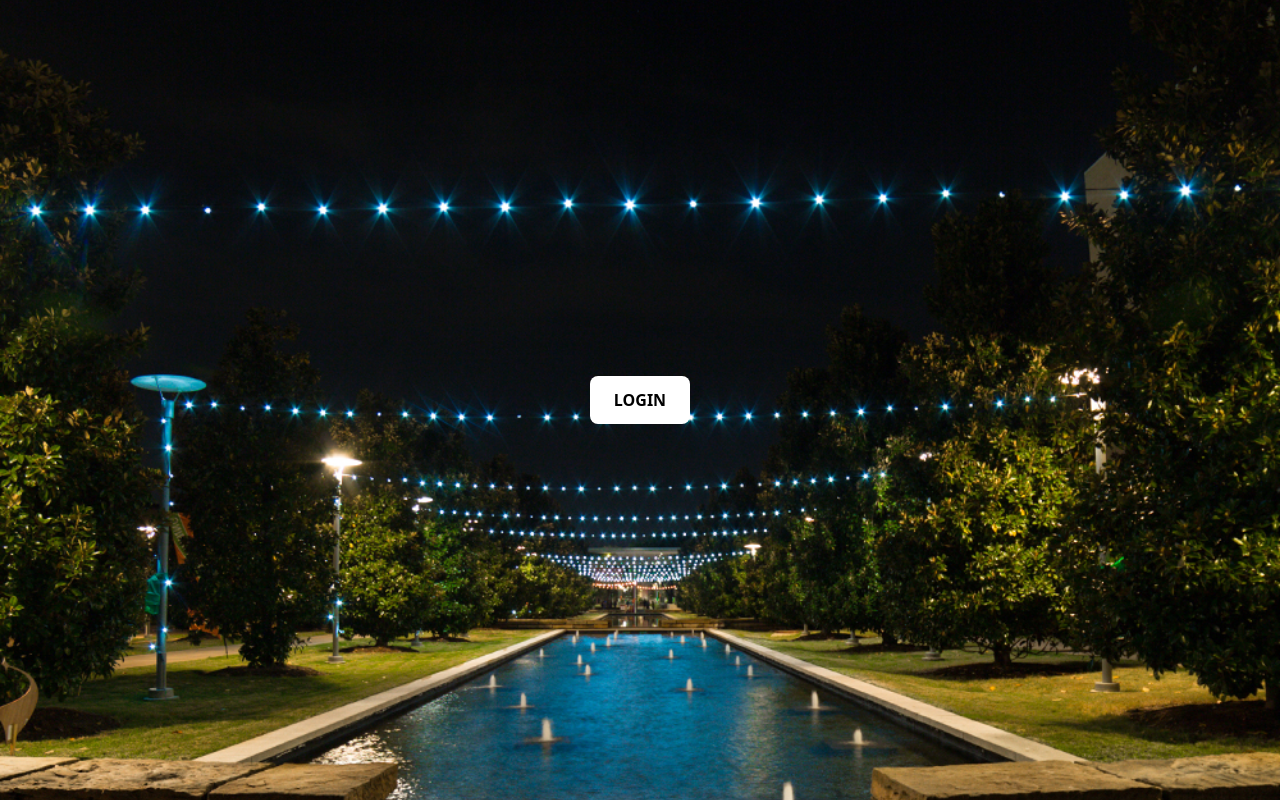
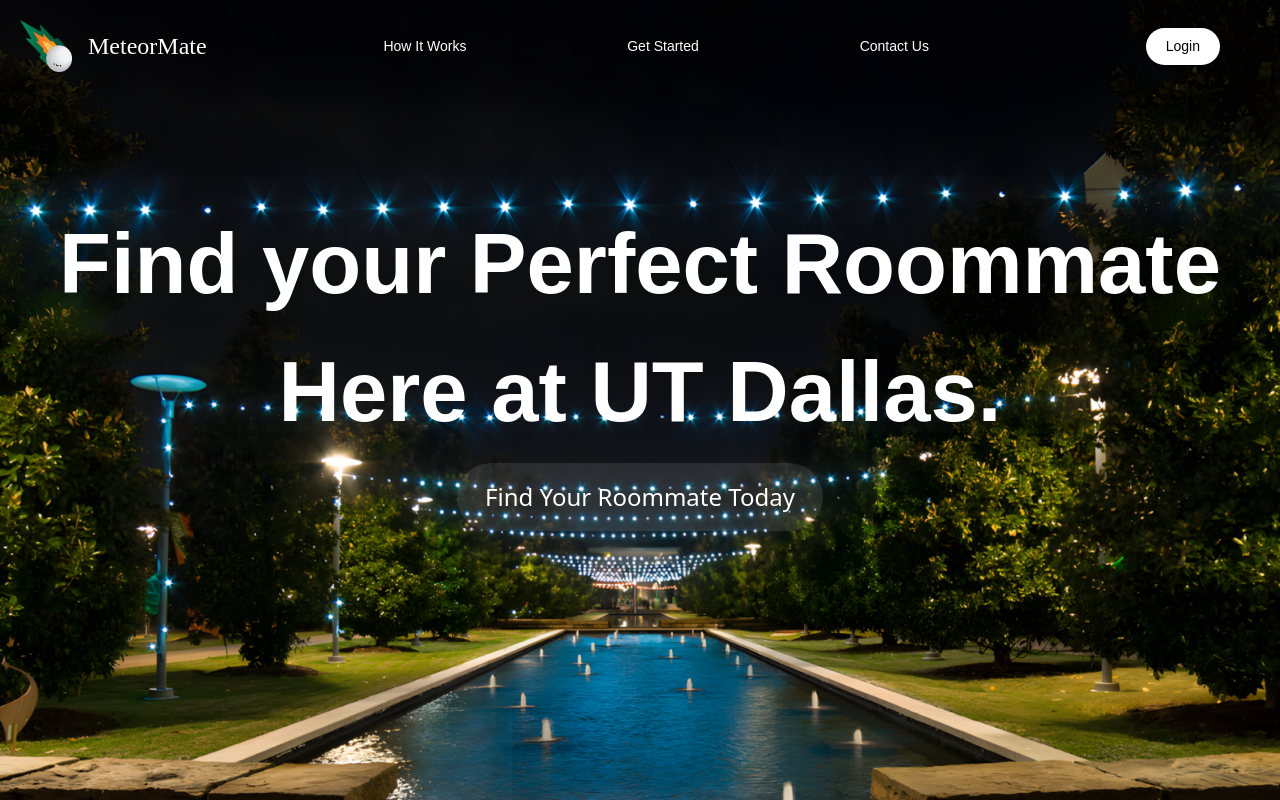
Before and after one commit to acmutd/meteormate-client, a Next.js app in the folder meteor-mate/: page / in a window 1280 px wide. Built offline with nearby package versions, Linux system fonts and the light colour scheme.

Commit message:
first screen of the landing page completed

```diff
--- a/meteor-mate/src/app/_document.tsx
+++ b/meteor-mate/src/app/_document.tsx
@@ -7,10 +7,27 @@ export default function Document() {
         {/* Preconnect for better font loading performance */}
         <link rel="preconnect" href="https://fonts.googleapis.com" />
         <link rel="preconnect" href="https://fonts.gstatic.com" crossOrigin="anonymous" />
+
+        {/* Urbanist font */}
         <link
           href="https://fonts.googleapis.com/css2?family=Urbanist:ital,wght@0,100..900;1,100..900&display=swap"
           rel="stylesheet"
         />
+
+        {/* Oranienbaum font */}
+        <link
+          href="https://fonts.googleapis.com/css2?family=Oranienbaum&display=swap"
+          rel="stylesheet"
+        />
+
+        {/* Outfit font */}
+        <link
+          href="https://fonts.googleapis.com/css2?family=Outfit:wght@100..900&display=swap"
+          rel="stylesheet"
+        />
+        {/* Didact Gothic font */}
+        <link href="https://fonts.googleapis.com/css2?family=Didact+Gothic&display=swap" rel="stylesheet"></link>
+
       </Head>
       <body>
         <Main />
--- a/meteor-mate/src/app/globals.css
+++ b/meteor-mate/src/app/globals.css
@@ -9,3 +9,51 @@ body {
   height: 100%;
   overflow: hidden;
 }
+
+.didact-gothic-regular {
+  font-family: "Didact Gothic", sans-serif;
+  font-weight: 400;
+  font-style: normal;
+}
+.oranienbaum-regular {
+  font-family: "Oranienbaum", serif;
+  font-weight: 400;
+  font-style: normal;
+}
+
+.outfit-thin {
+  font-family: "Outfit", sans-serif;
+  font-weight: 100;
+  font-style: normal;
+}
+
+.outfit-regular {
+  font-family: "Outfit", sans-serif;
+  font-optical-sizing: auto;
+  font-weight: 400;
+  font-style: normal;
+}
+
+.outfit-bold {
+  font-family: "Outfit", sans-serif;
+  font-weight: 700;
+  font-style: normal;
+}
+
+@media (max-width: 430px) {
+  h1 {
+    font-size: 16px;
+  }
+}
+@media (min-width: 745px) and (max-width: 1169px) {
+  .body-work {
+    font-size: 50px;
+  }
+}
+
+@media (min-width: 745px) and (max-width: 1169px) {
+  .button-find {
+    font-size: 20px;
+    padding: 15px;
+  }
+}
--- a/meteor-mate/src/app/page.tsx
+++ b/meteor-mate/src/app/page.tsx
@@ -7,15 +7,37 @@ export default function Home() {
 
   return (
     <div
-      className="bg-cover bg-center bg-no-repeat text-white min-h-screen w-screen flex items-center justify-center"
-      style={{ backgroundImage: `url('/images/night_cover.jpg')` }}
+      className="bg-cover bg-center bg-no-repeat text-white min-h-screen w-screen"
+      style={{ backgroundImage: `url('/images/night_cover_betterVersion.png')` }}
     >
-      <button
-        onClick={() => router.push("/authentication")}
-        className="bg-white text-black px-6 py-3 rounded-lg font-semibold hover:bg-gray-200 transition"
-      >
-        LOGIN
-      </button>
+
+      {/* Top Navbar  */}
+      <div className="flex justify-between">
+        <div className="flex justify-center items-center gap-4 p-5">
+          <img src="/images/MM_logo_V1.png" alt="logo" className="md:w-13 md:h-13 w-8 h-8"/>
+          <h1 className="oranienbaum-regular font-extralight md:text-[24px] text-[15px] justify-center items-center">MeteorMate</h1>
+        </div>
+        <button className="cursor-pointer font-outfit font-normal md:text-[14px] text-[10px] p-1"><p className="outfit-regular">How It Works</p></button>
+
+        <button className="cursor-pointer md:text-[14px] text-[10px] p-1">
+          <p className="outfit-regular">Get Started</p>
+        </button>
+        <button className="cursor-pointer md:text-[14px] text-[10px] p-1">
+          <p className="outfit-regular">Contact Us</p>
+        </button>
+        <button className="px-15 cursor-pointer md:text-[14px] text-[10px]"><p className="outfit-regular border-0 bg-white text-black rounded-[100px] px-5 py-2">Login</p></button>
+      </div>
+
+      {/* This div is for the center text */}
+      <div className="outfit-bold mt-27">
+        <h1 className="body-work font-extrabold md:text-[85px] text-[30px] flex justify-center">Find your Perfect Roommate</h1>
+        <h1 className="body-work font-extrabold md:text-[85px] text-[30px] flex justify-center">Here at UT Dallas.</h1>
+      </div>
+
+      {/* for the find your roommate today button */}
+        <div className="flex justify-center items-center">
+          <button className="bg-white/10 md:px-7 md:py-4 p-2 rounded-[100px] border-0 md:text-[24px] text-[10px] flex justify-center button-find cursor-pointer mt-2 hover:bg-gradient-to-br from-orange-400 to-yellow-500 transition duration-2000 ease-linear">Find Your Roommate Today</button>
+        </div>
     </div>
   );
 }
--- a/meteor-mate/tailwind.config.js
+++ b/meteor-mate/tailwind.config.js
@@ -7,8 +7,11 @@ module.exports = {
   ],
   theme: {
     extend: {
+
       fontFamily: {
         urbanist: ['"Urbanist"', 'sans-serif'],
+        oranienbaum: ['"Oranienbaum"', 'serif'],
+        outfit: ['"Outfit"', 'sans-serif'],
       },
     },
   },
```
Also changed, not shown: meteor-mate/public/images/night_cover_betterVersion.png (added).
